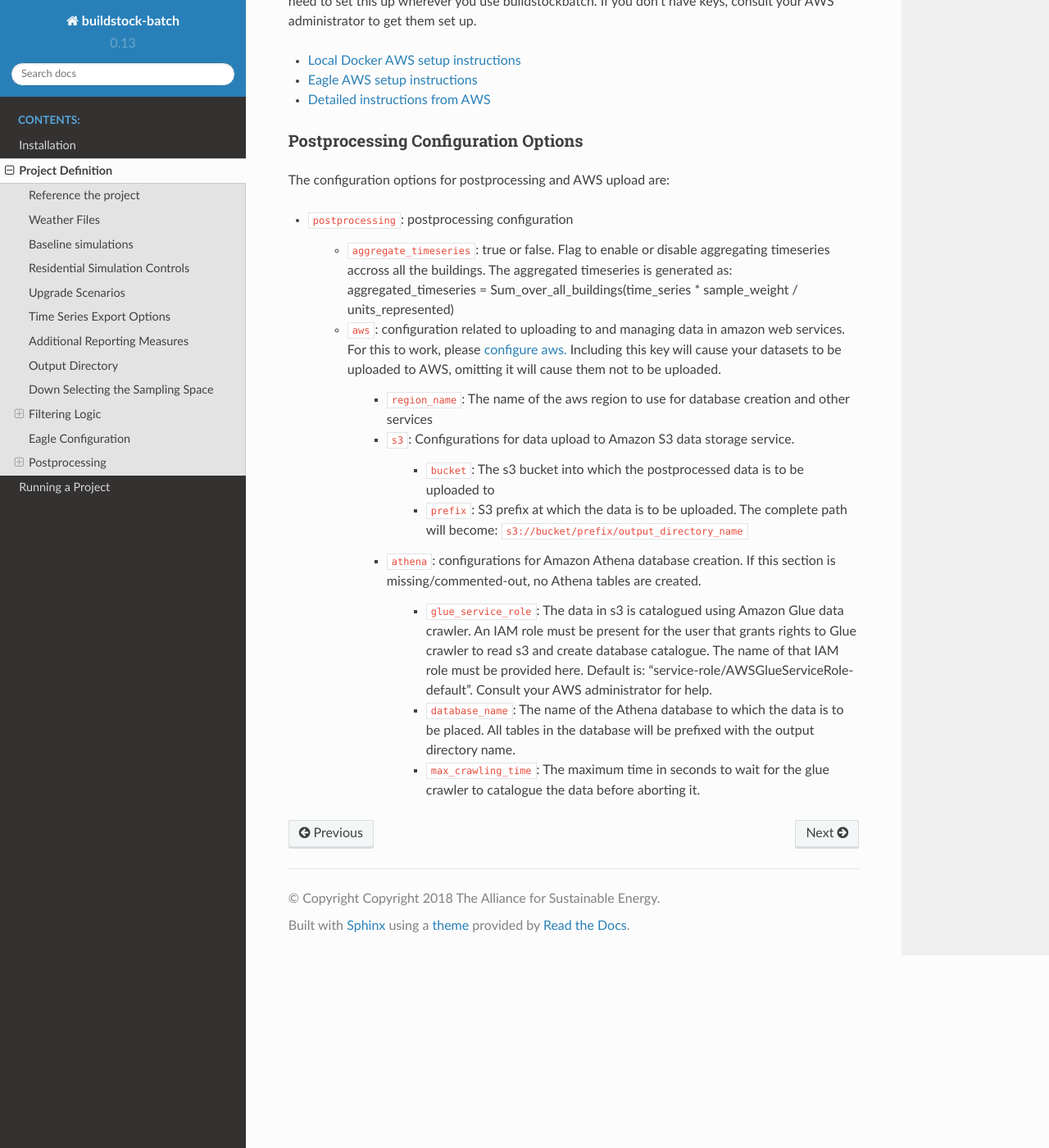
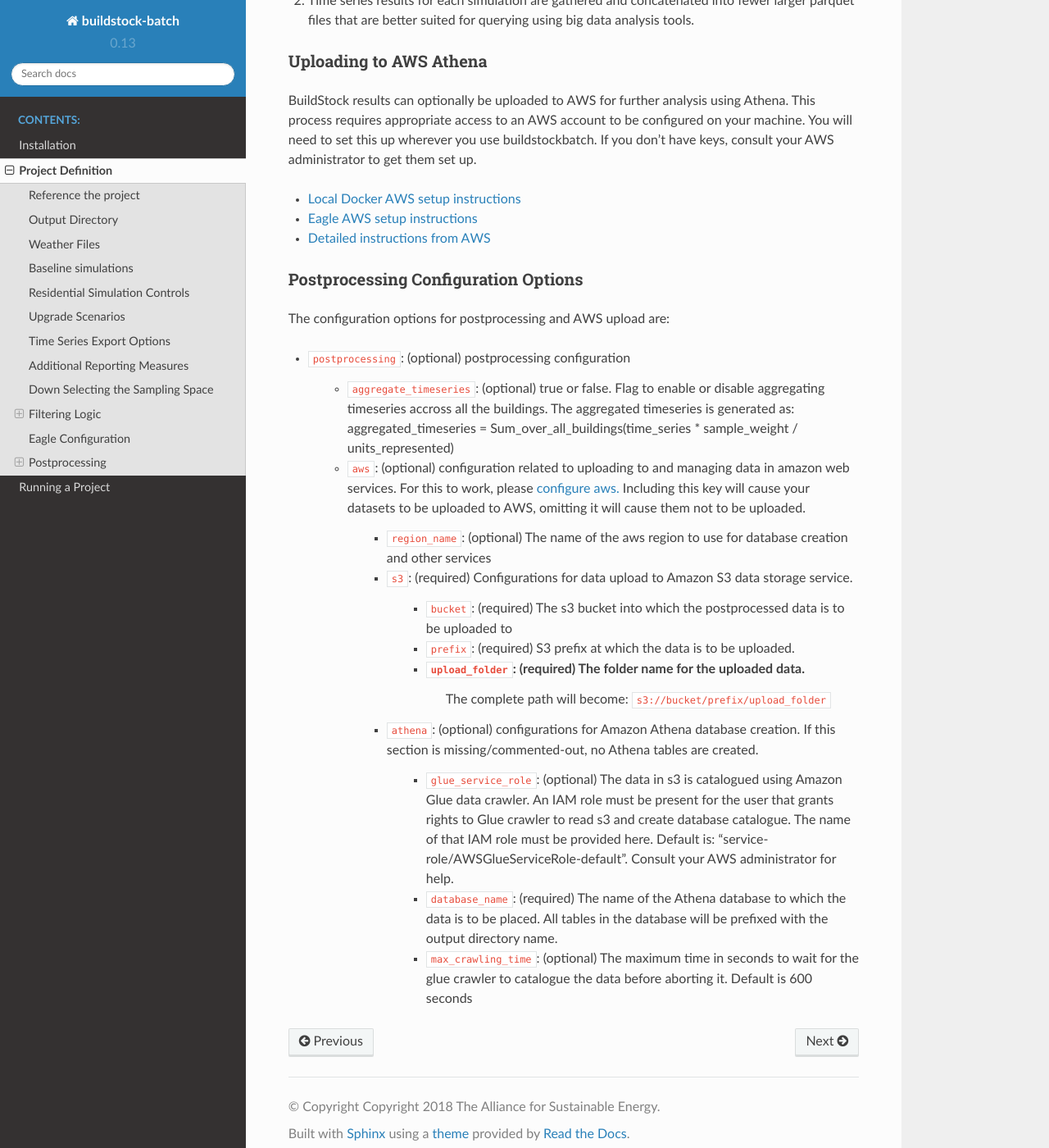
Before and after one commit to NREL/buildstockbatch, a Sphinx documentation site: the page built from docs/project_defn.rst, in a window 1280 px wide and 1400 px high, scrolled down 6707 px. Shown: the whole window at 82% size. Built offline with Sphinx 7.4.7 and the Read the Docs theme 2.0.0, drawn with Linux system fonts in a browser that asks for light colours; some of the changed text lies outside the part shown.

Commit message:
Documentation and further schema update

```diff
--- a/docs/project_defn.rst
+++ b/docs/project_defn.rst
@@ -17,12 +17,18 @@ Reference the project
 
 First we tell it what project we're running with the following keys:
 
--  ``buildstock_directory``: The absolute (or relative to this YAML
+-  ``buildstock_directory``: (required) The absolute (or relative to this YAML
    file) path of the `OpenStudio-BuildStock`_ repository.
--  ``project_directory``: The relative (to the ``buildstock_directory``)
+-  ``project_directory``: (required) The relative (to the ``buildstock_directory``)
    path of the project.
+-  ``output_directory``: (required) The absolute path for the output directory
 
 .. _OpenStudio-BuildStock: https://github.com/NREL/OpenStudio-BuildStock
+
+Output Directory
+~~~~~~~~~~~~~~~~
+
+- ``output_directory``: (required) specifies where the outputs of the simulation should be stored.
 
 Weather Files
 ~~~~~~~~~~~~~
@@ -31,9 +37,9 @@ Each batch of simulations depends on a number of weather files. These
 are provided in a zip file. This can be done with **one** of the
 following keys:
 
--  ``weather_files_url``: Where the zip file of weather files can be
+-  ``weather_files_url``: (optional iff weather_files_path is there) the Where the zip file of weather files can be
    downloaded from
--  ``weather_files_path``: Where on this machine to find the zipped
+-  ``weather_files_path``: (optional iff weather_files_url is there)  Where on this machine to find the zipped
    weather files. This can be absolute or relative (to this file)
 
 Baseline simulations
@@ -42,13 +48,13 @@ Baseline simulations
 Information about baseline simulations are listed under the
 ``baseline`` key.
 
--  ``n_datapoints``: The number of buildings to sample and run for the
+-  ``n_datapoints``:  (optional iff using buildstock_csv)The number of buildings to sample and run for the
    baseline case.
--  ``n_buildings_represented``: The number of buildings that this sample
+-  ``n_buildings_represented``: (required) The number of buildings that this sample
    is meant to represent.
--  ``buildstock_csv``: Filepath of csv containing pre-defined building options to use in place of the sampling routine. The ``n_datapoints`` line must be commented out if applying this option. This can be absolute or relative (to this file).
--  ``skip_sims``: Include this key to control whether the set of baseline simulations are run. The default (i.e., when this key is not included) is to run all the baseline simulations. No results csv table with baseline characteristics will be provided when the baseline simulations are skipped.
-- ``measures_to_ignore``: **ADVANCED FEATURE (USE WITH CAUTION--ADVANCED USERS/WORKFLOW DEVELOPERS ONLY)** to optionally not run one or more measures (specified as a list) that are referenced in the options_lookup.tsv but should be skipped during model creation. The measures are referenced by their directory name. This feature is currently only implemented for residential models constructed with the BuildExistingModel measure.
+-  ``buildstock_csv``: (optional) Filepath of csv containing pre-defined building options to use in place of the sampling routine. The ``n_datapoints`` line must be commented out if applying this option. This can be absolute or relative (to this file).
+-  ``skip_sims``: (optional) Include this key to control whether the set of baseline simulations are run. The default (i.e., when this key is not included) is to run all the baseline simulations. No results csv table with baseline characteristics will be provided when the baseline simulations are skipped.
+- ``measures_to_ignore``: (optional) **ADVANCED FEATURE (USE WITH CAUTION--ADVANCED USERS/WORKFLOW DEVELOPERS ONLY)** to optionally not run one or more measures (specified as a list) that are referenced in the options_lookup.tsv but should be skipped during model creation. The measures are referenced by their directory name. This feature is currently only implemented for residential models constructed with the BuildExistingModel measure.
 
 Residential Simulation Controls
 ~~~~~~~~~~~~~~~~~~~~~~~~~~~~~~~
@@ -71,24 +77,24 @@ following properties:
 
 -  ``upgrade_name``: (required) The name that will be in the outputs for this
    upgrade scenario.
--  ``options``: A list of options to apply as part of this upgrade.
+-  ``options``: (required) A list of options to apply as part of this upgrade.
 
    -  ``option``: (required) The option to apply, in the format ``parameter|option`` which can be found in
       `options_lookup.tsv <https://github.com/NREL/OpenStudio-BuildStock/blob/master/resources/options_lookup.tsv>`_
       in `OpenStudio-BuildStock`_.
    -  ``apply_logic``: Logic that defines which buildings to apply the upgrade to. See
       :ref:`filtering-logic` for instructions.
-   - ``costs``: A list of costs for the upgrade.
+   - ``costs``: (optional) A list of costs for the upgrade.
      Multiple costs can be entered and each is multiplied by a cost multiplier, described below.
 
-        - ``value``: A cost for the measure, which will be multiplied by the multiplier.
-        - ``multiplier``: The cost above is multiplied by this value, which is a function of the buiding.
+        - ``value``: (required) A cost for the measure, which will be multiplied by the multiplier.
+        - ``multiplier``: (required) The cost above is multiplied by this value, which is a function of the buiding.
           Since there can be multiple costs, this permits both fixed and variable costs for upgrades
           that depend on the properties of the baseline building.
           The multiplier needs to be from
           `this enumeration list in OpenStudio-BuildStock <https://github.com/NREL/OpenStudio-BuildStock/blob/master/measures/ApplyUpgrade/measure.rb#L71-L87>`_
           or from the list in your branch of that repo.
-   - ``lifetime``: Lifetime in years of the upgrade.
+   - ``lifetime``: (optional) Lifetime in years of the upgrade.
 
 - ``package_apply_logic``: (optional) The conditions under which this package of upgrades should be performed.
   See :ref:`filtering-logic`.
@@ -108,13 +114,8 @@ The best thing you can do is to verify that it works with what is in your branch
 
 Additional Reporting Measures
 ~~~~~~~~~~~~~~~~~~~~~~~~~~~~~
-Include the ``reporting_measures`` key along with a list of reporting measure names to apply additional reporting measures (that require no arguments) to the workflow.
+Optionally, include the ``reporting_measures`` key along with a list of reporting measure names to apply additional reporting measures (that require no arguments) to the workflow.
 Any columns reported by these additional measures will be appended to the results csv.
-
-Output Directory
-~~~~~~~~~~~~~~~~
-
-``output_directory`` specifies where the outputs of the simulation should be stored.
 
 Down Selecting the Sampling Space
 ~~~~~~~~~~~~~~~~~~~~~~~~~~~~~~~~~
@@ -251,17 +252,17 @@ Eagle Configuration
 
 Under the ``eagle`` key is a list of configuration for running the batch job on the Eagle.
 
-*  ``n_jobs``: Number of eagle jobs to parallelize the simulation into
-*  ``minutes_per_sim``: Maximum allocated simulation time in minutes
-*  ``account``: Eagle allocation account to charge the job to
-*  ``sampling``: Configuration for the sampling in eagle
+*  ``n_jobs``: (required) Number of eagle jobs to parallelize the simulation into.
+*  ``minutes_per_sim``: (optional) Maximum allocated simulation time in minutes. Default is 3 minutes
+*  ``account``: (required) Eagle allocation account to charge the job to.
+*  ``sampling``: (optional) Configuration for the sampling in eagle
 
-    *  ``time``: Maximum time in minutes to allocate to sampling job
+    *  ``time``: (required) Maximum time in minutes to allocate to sampling job
 
-*  ``postprocessing``: Eagle configuration for the postprocessing step
+*  ``postprocessing``: (optional) Eagle configuration for the postprocessing step
 
-    *  ``time``: Maximum time in minutes to allocate postprocessing job
-    *  ``n_workers``: Number of eagle workers to parallelize the postprocessing job into
+    *  ``time``: (required) Maximum time in minutes to allocate postprocessing job
+    *  ``n_workers``: (optional) Number of eagle workers to parallelize the postprocessing job into. Default is 2.
 
 
 Postprocessing
@@ -297,29 +298,32 @@ Postprocessing Configuration Options
 
 The configuration options for postprocessing and AWS upload are:
 
-*  ``postprocessing``: postprocessing configuration
+*  ``postprocessing``: (optional) postprocessing configuration
 
-    *  ``aggregate_timeseries``: true or false. Flag to enable or disable aggregating timeseries accross all the buildings.
+    *  ``aggregate_timeseries``: (optional) true or false. Flag to enable or disable aggregating timeseries accross all the buildings.
        The aggregated timeseries is generated as:
        aggregated_timeseries = Sum_over_all_buildings(time_series * sample_weight / units_represented)
 
-    *  ``aws``: configuration related to uploading to and managing data in amazon web services. For this to work, please
+    *  ``aws``: (optional) configuration related to uploading to and managing data in amazon web services. For this to work, please
        `configure aws. <https://boto3.amazonaws.com/v1/documentation/api/latest/guide/quickstart.html#configuration>`_
        Including this key will cause your datasets to be uploaded to AWS, omitting it will cause them not to be uploaded.
 
-        *  ``region_name``: The name of the aws region to use for database creation and other services
-        *  ``s3``: Configurations for data upload to Amazon S3 data storage service.
+        *  ``region_name``: (optional) The name of the aws region to use for database creation and other services
+        *  ``s3``: (required) Configurations for data upload to Amazon S3 data storage service.
 
-            * ``bucket``: The s3 bucket into which the postprocessed data is to be uploaded to
-            * ``prefix``: S3 prefix at which the data is to be uploaded. The complete path will become: ``s3://bucket/prefix/output_directory_name``
+            * ``bucket``: (required) The s3 bucket into which the postprocessed data is to be uploaded to
+            * ``prefix``: (required) S3 prefix at which the data is to be uploaded.
+            * ``upload_folder``: (required) The folder name for the uploaded data.
+               The complete path will become: ``s3://bucket/prefix/upload_folder``
 
-        *  ``athena``: configurations for Amazon Athena database creation. If this section is missing/commented-out, no
+
+        *  ``athena``: (optional) configurations for Amazon Athena database creation. If this section is missing/commented-out, no
            Athena tables are created.
 
-            *  ``glue_service_role``: The data in s3 is catalogued using Amazon Glue data crawler. An IAM role must be
+            *  ``glue_service_role``: (optional) The data in s3 is catalogued using Amazon Glue data crawler. An IAM role must be
                present for the user that grants rights to Glue crawler to read s3 and create database catalogue. The
                name of that IAM role must be provided here. Default is: "service-role/AWSGlueServiceRole-default". Consult
                your AWS administrator for help.
-            *  ``database_name``: The name of the Athena database to which the data is to be placed. All tables in the database will be prefixed with the output directory name.
-            *  ``max_crawling_time``: The maximum time in seconds to wait for the glue crawler to catalogue the data
-               before aborting it.
+            *  ``database_name``: (required) The name of the Athena database to which the data is to be placed. All tables in the database will be prefixed with the output directory name.
+            *  ``max_crawling_time``: (optional) The maximum time in seconds to wait for the glue crawler to catalogue the data
+               before aborting it. Default is 600 seconds
```
Also changed, not shown: other parts of docs/project_defn.rst (+1 -1 lines), 4 other files.
